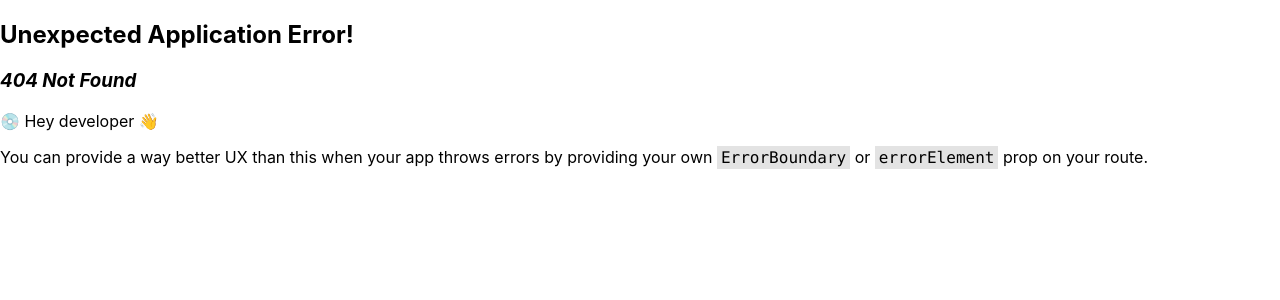
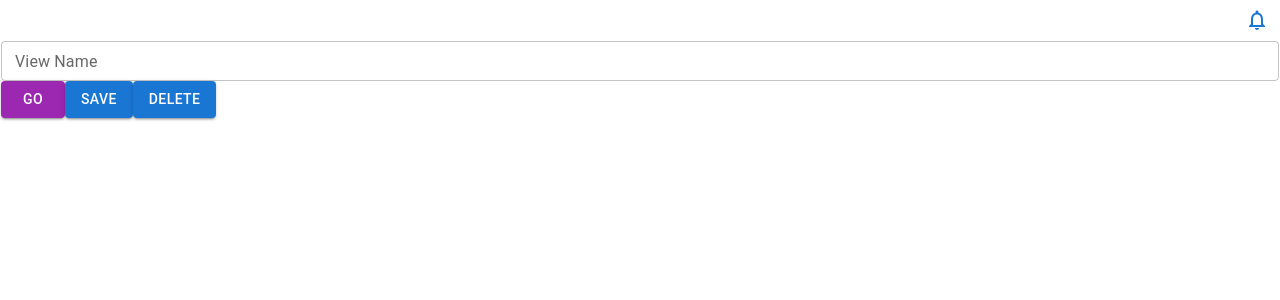
Before and after one commit to conanfanli/jsonschema-form, a React (Create React App) app: page /jsonschema-form/views in a window 1280 px wide. Before the commit this address had no page. Shown: the top 300 px of the page. Built offline with nearby package versions, Linux system fonts and the light colour scheme.

Commit message:
SavedViewsApp

```diff
--- a/src/App.tsx
+++ b/src/App.tsx
@@ -3,36 +3,13 @@ import {
   createBrowserRouter,
   Outlet,
   RouterProvider,
-  useNavigate,
   useParams,
 } from "react-router-dom";
 import "./App.css";
 import { DynoApp } from "./DynoApp/DynoApp";
-import { ConfigProvider, ConfigForm } from "./ConfigApp";
-
-/**
- *
- * If url is /views/abc, redirect to /dyno/abc?query=xxxx. Query string
- * is the sort of truth.
- */
-
-function SavedViewRedirect() {
-  const { viewName } = useParams();
-  const navigate = useNavigate();
-  React.useEffect(() => {
-    const saved = JSON.parse(localStorage.getItem("savedConfigs") || "[]");
-    const view = saved.find((c) => c.name === viewName);
-    if (!view) {
-      return;
-    }
-    const params = `/dyno/${viewName}?` + new URLSearchParams(view);
-    function redirect() {
-      navigate(params);
-    }
-    setTimeout(redirect, 1000);
-  }, [viewName, navigate]);
-  return <div>loading ...</div>;
-}
+import { SavedViewRedirect } from "./SavedViewsApp/ViewRedirect";
+import { SearchParamForm } from "./SavedViewsApp/SearchParamForm";
+import { ConfigProvider } from "./ConfigApp";
 
 function Root() {
   const { viewName } = useParams();
@@ -88,9 +65,14 @@ const router = createBrowserRouter(
       path: "/",
       element: <Root />,
       children: [
-        { path: "/config", element: <ConfigForm /> },
-        { path: "/dyno/:viewName", element: <DynoApp /> },
-        { path: "/views/:viewName", element: <SavedViewRedirect /> },
+        { path: "/views", element: <SearchParamForm /> },
+        { path: "/dyno", element: <DynoApp /> },
+        {
+          path: "/views/:viewName",
+          element: (
+            <SavedViewRedirect redirectTo="/dyno" addViewNameToPath={false} />
+          ),
+        },
       ],
     },
   ],
--- /dev/null
+++ b/src/SavedViewsApp/SearchParamForm.tsx
@@ -0,0 +1,156 @@
+import {
+  TextField,
+  Button,
+  Grid,
+  Autocomplete,
+  createFilterOptions,
+} from "@mui/material";
+import DeleteIcon from "@mui/icons-material/Delete";
+import IconButton from "@mui/material/IconButton";
+import React from "react";
+import { useSearchParams } from "react-router-dom";
+import { LocalStorageViewStore, ViewStore } from "./viewStore";
+
+interface SearchParamFormProps {
+  viewStore?: ViewStore;
+  excluded?: string[];
+}
+/**
+ * A form to edit search params.
+ *
+ * Initially display the search params from url.
+ *
+ */
+export function SearchParamForm(props: SearchParamFormProps) {
+  const { viewStore = LocalStorageViewStore(), excluded = [] } = props;
+  const [searchParams, setSearchParams] = useSearchParams();
+
+  const params = Object.fromEntries(searchParams);
+  function setParams(p: { [key: string]: string }) {
+    setSearchParams(new URLSearchParams(p));
+  }
+  // const [params, setParams] = React.useState();
+  return (
+    <div>
+      {decodeURIComponent(searchParams.toString())}
+      <ViewNameSelect
+        initialViewName={params.viewName}
+        onSelect={(viewName) => {
+          if (viewName) {
+            const savedQueryString = viewStore.getView(viewName);
+            if (savedQueryString) {
+              setParams(
+                Object.fromEntries(new URLSearchParams(savedQueryString)),
+              );
+            }
+          }
+        }}
+        options={viewStore.listViews()}
+      />
+      {Object.keys(params)
+        .filter((k) => !excluded.includes(k) && k !== "viewName")
+        .map((key) => (
+          <Grid container key={key}>
+            <Grid item md={11.5}>
+              <TextField
+                size="small"
+                fullWidth
+                key={key}
+                onChange={(e) => {
+                  console.log(e.target.value);
+                  setParams({ ...params, [key]: e.target.value });
+                }}
+                value={params[key]}
+                helperText={key}
+              />
+            </Grid>
+            <Grid item md={0.5}>
+              <IconButton
+                color="error"
+                key={key}
+                onClick={() => {
+                  const { [key]: removed, ...newParams } = params;
+                  setParams(newParams);
+                }}
+              >
+                <DeleteIcon />
+              </IconButton>
+            </Grid>
+          </Grid>
+        ))}
+      <Button
+        variant="contained"
+        color="secondary"
+        onClick={() => {
+          setSearchParams(params);
+        }}
+      >
+        Go
+      </Button>
+      <Button
+        variant="contained"
+        color="primary"
+        onClick={() => {
+          viewStore.saveView(
+            params.viewName,
+            new URLSearchParams(params).toString(),
+          );
+        }}
+      >
+        Save
+      </Button>
+      <Button
+        variant="contained"
+        color="primary"
+        onClick={() => {
+          viewStore.deleteView(params.viewName);
+        }}
+      >
+        Delete
+      </Button>
+    </div>
+  );
+}
+
+const filter = createFilterOptions<string>();
+function ViewNameSelect({
+  initialViewName,
+  options,
+  onSelect,
+}: {
+  initialViewName: string;
+  options: string[];
+  onSelect: (selection: string | null) => void;
+}) {
+  const [value, setValue] = React.useState<string | null>(initialViewName);
+  return (
+    <Autocomplete
+      value={value}
+      selectOnFocus
+      onChange={(_, selection: string | null) => {
+        const newValue = selection ? selection.replace(/^\+ /, "") : null;
+        setValue(newValue);
+        onSelect(newValue);
+      }}
+      clearOnBlur
+      options={options}
+      renderInput={(params) => (
+        <TextField {...params} size="small" label={"View Name"} />
+      )}
+      filterOptions={(options: string[], params) => {
+        // Return which ones to display
+        const filtered = filter(options, params);
+
+        const { inputValue } = params;
+        // Suggest the creation of a new value
+        const isExisting = options.some((option) => inputValue === option);
+        if (inputValue !== "" && !isExisting) {
+          filtered.push(`+ ${inputValue}`);
+        }
+
+        return filtered;
+      }}
+      freeSolo
+    />
+  );
+}
--- /dev/null
+++ b/src/SavedViewsApp/ViewRedirect.tsx
@@ -0,0 +1,37 @@
+import React from "react";
+import { useNavigate, useParams } from "react-router-dom";
+import { LocalStorageViewStore } from "./viewStore";
+
+/*
+ *  Redirect a saved view to another URL with search parameters
+ *  For example: /views/:viewName -> /myapp?filters=xxxx
+ */
+export function SavedViewRedirect({
+  redirectTo,
+  addViewNameToPath,
+  getViewSearchParams = LocalStorageViewStore().getView,
+}: {
+  redirectTo: string;
+  addViewNameToPath: boolean;
+  getViewSearchParams?: (k: string) => string | null;
+}) {
+  const { viewName } = useParams();
+  const navigate = useNavigate();
+
+  React.useEffect(() => {
+    if (!viewName) {
+      return;
+    }
+    const queryString = getViewSearchParams(viewName);
+
+    const newUrl =
+      `${redirectTo}${addViewNameToPath ? "/" + viewName : ""}?` + queryString;
+
+    function redirect() {
+      navigate(newUrl);
+    }
+    setTimeout(redirect, 1000);
+  }, [viewName, navigate, addViewNameToPath, getViewSearchParams, redirectTo]);
+
+  return <div>loading ...</div>;
+}
--- /dev/null
+++ b/src/SavedViewsApp/viewStore.ts
@@ -0,0 +1,37 @@
+export interface ViewStore {
+  getView: (key: string) => string | null;
+  deleteView: (key: string) => void;
+  saveView: (k: string, v: string) => void;
+  listViews: () => string[];
+}
+
+export function LocalStorageViewStore(): ViewStore {
+  const LOCAL_STORAGE_PREFIX = "savedViews:";
+
+  function listViews() {
+    return Array.from({ length: localStorage.length }, (v, i) => i)
+      .map((i) => localStorage.key(i) || "")
+      .filter((key) => key.includes(LOCAL_STORAGE_PREFIX))
+      .map((key) => key.replace(LOCAL_STORAGE_PREFIX, ""));
+  }
+  function saveToLocalStorage(key: string, content: string) {
+    localStorage.setItem(`${LOCAL_STORAGE_PREFIX}${key}`, content);
+  }
+  function deleteFromLocalStorage(key: string) {
+    localStorage.removeItem(`${LOCAL_STORAGE_PREFIX}${key}`);
+  }
+  function getFromLocalStorage(key: string) {
+    const name = localStorage.getItem(`${LOCAL_STORAGE_PREFIX}${key}`);
+    if (!name) {
+      return null;
+    }
+    return name.replace(LOCAL_STORAGE_PREFIX, "");
+  }
+
+  return {
+    deleteView: deleteFromLocalStorage,
+    getView: getFromLocalStorage,
+    saveView: saveToLocalStorage,
+    listViews,
+  };
+}
--- a/src/dynoapp/DynoApp.tsx
+++ b/src/dynoapp/DynoApp.tsx
@@ -1,5 +1,5 @@
 import React from "react";
-import { ConfigForm } from "../ConfigApp";
+import { SearchParamForm } from "../SavedViewsApp/SearchParamForm";
 import { ModalContainer } from "../common/ModalContainer";
 import { DynoList } from "./DynoList";
 import { DynoForm } from "./DynoForm";
@@ -37,7 +37,7 @@ export function DynoApp() {
           onDeleteItem={onDeleteItem}
         />
       </ModalContainer>
-      <ConfigForm />
+      <SearchParamForm />
       <FilterForm fields={getFieldInfosFromSchema(schema)} />
       <DynoList
         items={items}
--- a/src/dynoapp/FilterForm.tsx
+++ b/src/dynoapp/FilterForm.tsx
@@ -2,6 +2,7 @@ import React from "react";
 import { useSearchParams } from "react-router-dom";
 import { MultiSelect } from "../common/MultiSelect";
 import { IFieldInfo } from "../types";
+
 export function FilterForm({ fields }: { fields: IFieldInfo[] }) {
   const [searchParams, setSearchParams] = useSearchParams();
 
@@ -25,8 +26,6 @@ export function FilterForm({ fields }: { fields: IFieldInfo[] }) {
                     selected[0],
                   ),
                 };
-                console.log(selected, f.query_params_on_filter, searchParams);
-                console.log(newParams);
                 setSearchParams(newParams);
               }}
             />
--- a/src/dynoapp/hooks.ts
+++ b/src/dynoapp/hooks.ts
@@ -53,12 +53,12 @@ export function useShit() {
 
   React.useEffect(() => {
     const fetchData = async () => {
-      if (!resourceClient || !config?.itemsUrl) {
+      if (!resourceClient) {
         return;
       }
 
       const [items] = await resourceClient.getItems({
-        queryFilters: config.itemsFilters || "",
+        queryFilters: config?.itemsFilters || "",
       });
       const [res] = await resourceClient.getSchema();
       if (res) {
@@ -73,13 +73,7 @@ export function useShit() {
     };
 
     fetchData();
-  }, [
-    config?.schemaUrl,
-    config?.itemsFilters,
-    config?.itemsUrl,
-    config?.name,
-    resourceClient,
-  ]);
+  }, [config?.schemaUrl, config?.itemsFilters, config?.name, resourceClient]);
 
   function deleteRow(row) {
     setItems(items.filter((item) => item.id !== row.id));
```
Also changed, not shown: dependencygraph.svg.
